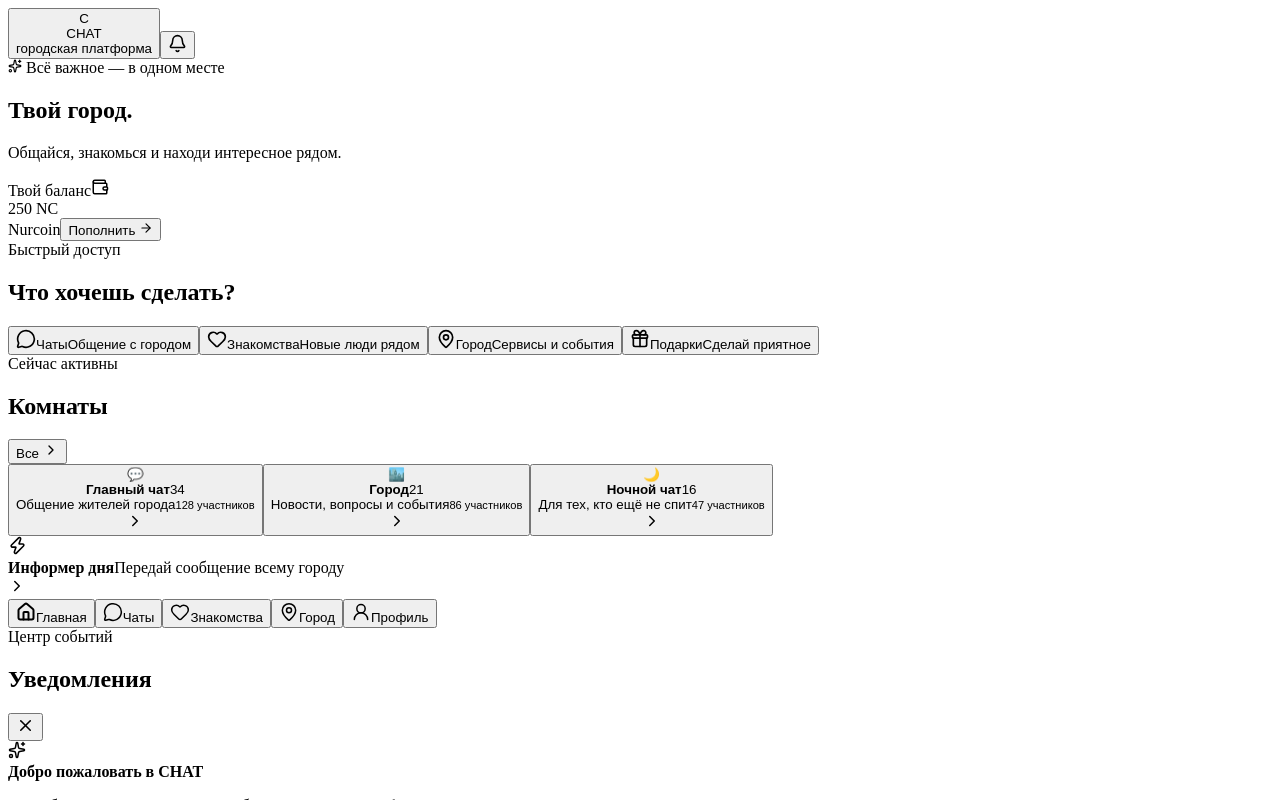
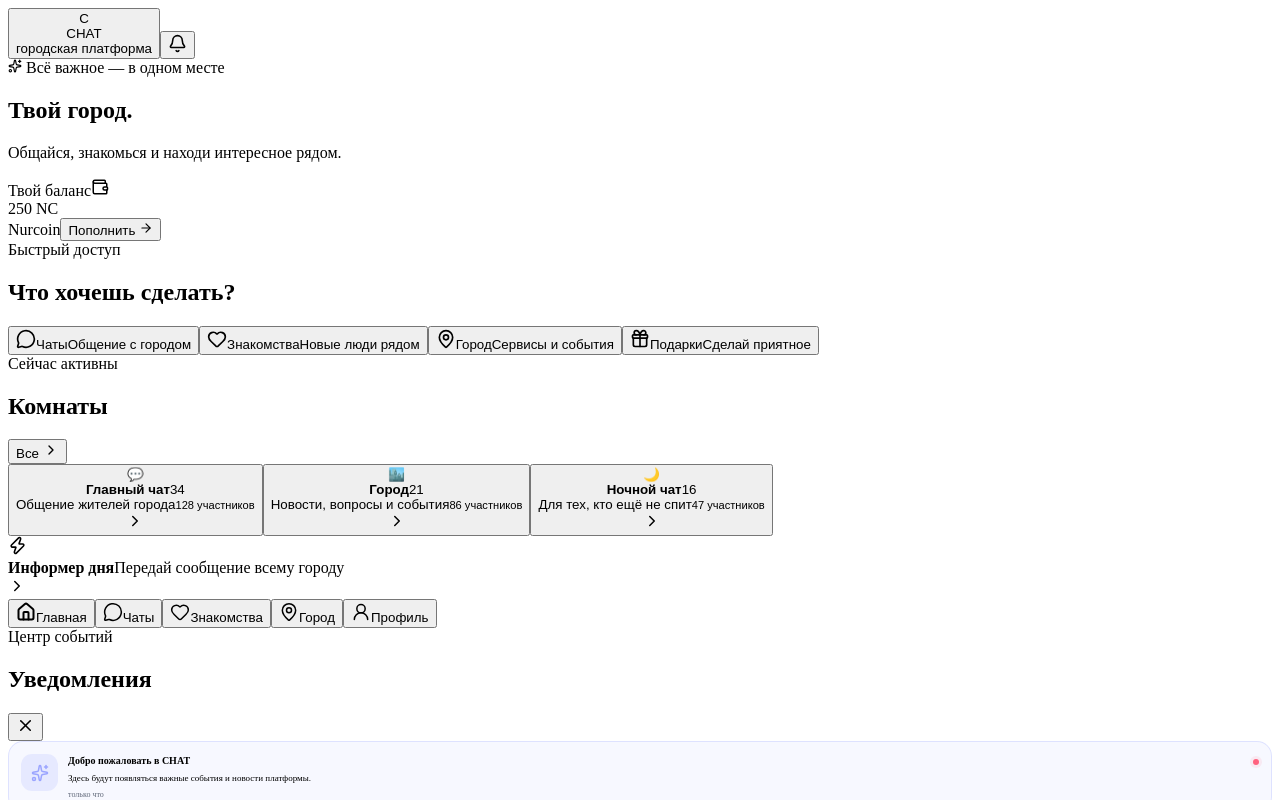
Before and after one commit to EdgarGadzhiev/CHAT, a React (Vite) app: page / in a window 1280 px wide. Both pictures are taken after a click on the button "Уведомления". Shown: the top 800 px of the page. Built offline with nearby package versions, Linux system fonts and the light colour scheme; the HTML template or start-up script is replaced by a standard one.

Commit message:
Fix notification styling and read-all behavior

```diff
--- a/src/App.tsx
+++ b/src/App.tsx
@@ -26,6 +26,7 @@ import {
   Zap,
 } from 'lucide-react'
 import { getTelegramUser, initTelegramWebApp, type TelegramUser } from './telegram'
+import './notifications.css'
 
 type Tab = 'home' | 'chats' | 'dating' | 'city' | 'profile'
 type Icon = typeof Home
@@ -87,7 +88,7 @@ function App() {
   const unreadNotifications = notifications.filter((item) => !item.read).length
   const openTab = (tab: Tab) => { setSelectedRoom(null); setActiveTab(tab) }
   const openRoom = (room: Room) => { setSelectedRoom(room); setActiveTab('chats') }
-  const openNotifications = () => { setNotificationsOpen(true); setNotifications((current) => current.map((item) => ({ ...item, read: true }))) }
+  const openNotifications = () => setNotificationsOpen(true)
   const markAllNotificationsRead = () => setNotifications((current) => current.map((item) => ({ ...item, read: true })))
 
   return (
@@ -179,7 +180,8 @@ function ChatRoom({ room, onBack }: { room: Room; onBack: () => void }) {
 }
 
 function NotificationsModal({ notifications, onClose, onReadAll }: { notifications: Notification[]; onClose: () => void; onReadAll: () => void }) {
-  return <div className="modal-backdrop" onClick={onClose}><div className="modal notifications-modal" onClick={(event) => event.stopPropagation()}><div className="modal-header"><div><span className="section-kicker">Центр событий</span><h2>Уведомления</h2></div><button className="icon-button" onClick={onClose} aria-label="Закрыть"><X size={19} /></button></div><div className="notifications-list">{notifications.map(({ id, title, text, time, icon: Icon, read }) => <div className={`notification-item ${read ? 'is-read' : ''}`} key={id}><div className="notification-icon"><Icon size={18} /></div><div className="notification-content"><strong>{title}</strong><p>{text}</p><span>{time}</span></div>{!read && <i className="notification-unread" />}</div>)}</div><button className="primary-button notifications-read-button" onClick={onReadAll}>Прочитать всё</button></div></div>
+  const unreadCount = notifications.filter((item) => !item.read).length
+  return <div className="modal-backdrop" onClick={onClose}><div className="modal notifications-modal" onClick={(event) => event.stopPropagation()}><div className="modal-header"><div><span className="section-kicker">Центр событий</span><h2>Уведомления</h2></div><button className="icon-button" onClick={onClose} aria-label="Закрыть"><X size={19} /></button></div><div className="notifications-list">{notifications.map(({ id, title, text, time, icon: Icon, read }) => <div className={`notification-item ${read ? 'is-read' : ''}`} key={id}><div className="notification-icon"><Icon size={18} /></div><div className="notification-content"><strong>{title}</strong><p>{text}</p><span>{time}</span></div>{!read && <i className="notification-unread" />}</div>)}</div><button className="primary-button notifications-read-button" onClick={onReadAll} disabled={unreadCount === 0}>{unreadCount > 0 ? `Прочитать всё (${unreadCount})` : 'Всё прочитано'}</button></div></div>
 }
 
 function BottomNavigation({ activeTab, onChange }: { activeTab: Tab; onChange: (tab: Tab) => void }) { return <nav className="bottom-nav">{navItems.map(({ id, label, icon: Icon }) => <button key={id} className={activeTab === id ? 'active' : ''} onClick={() => onChange(id)}><Icon size={20} strokeWidth={activeTab === id ? 2.4 : 1.8} /><span>{label}</span>{activeTab === id && <i />}</button>)}</nav> }
```
